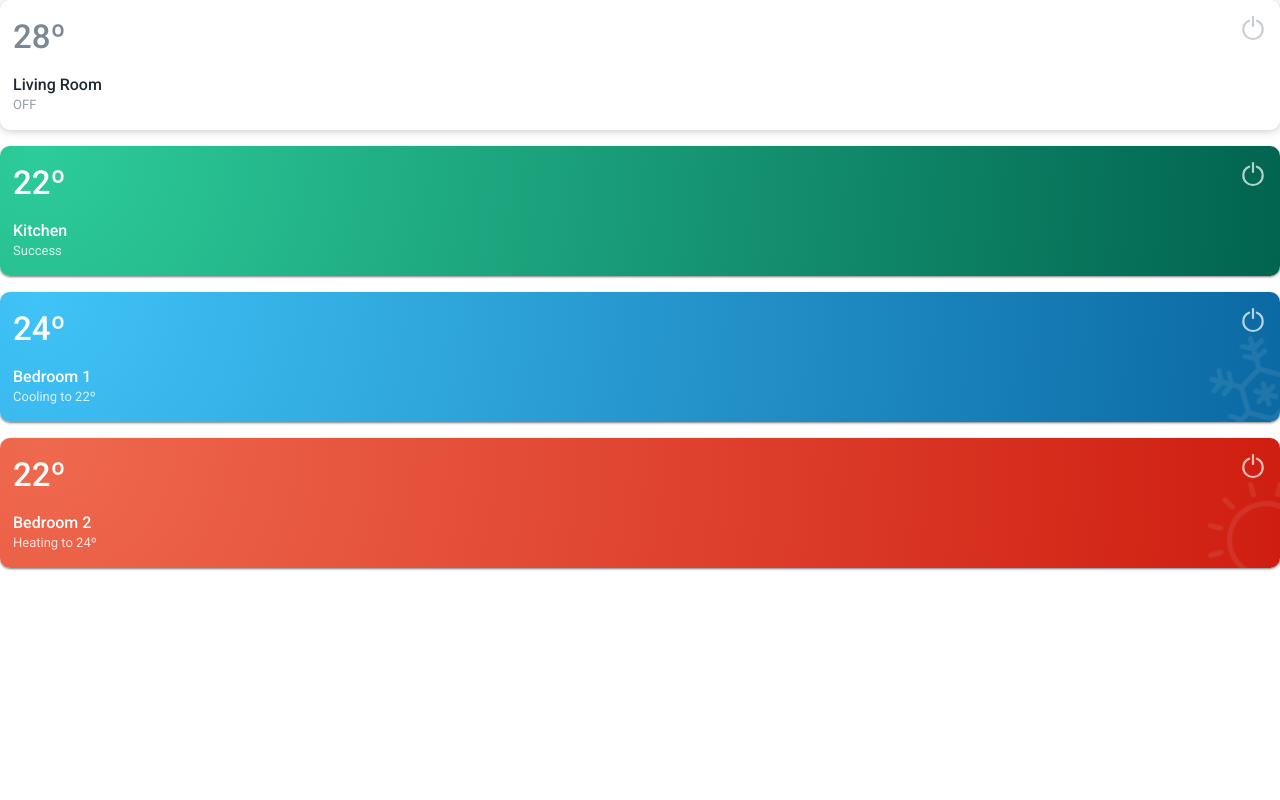
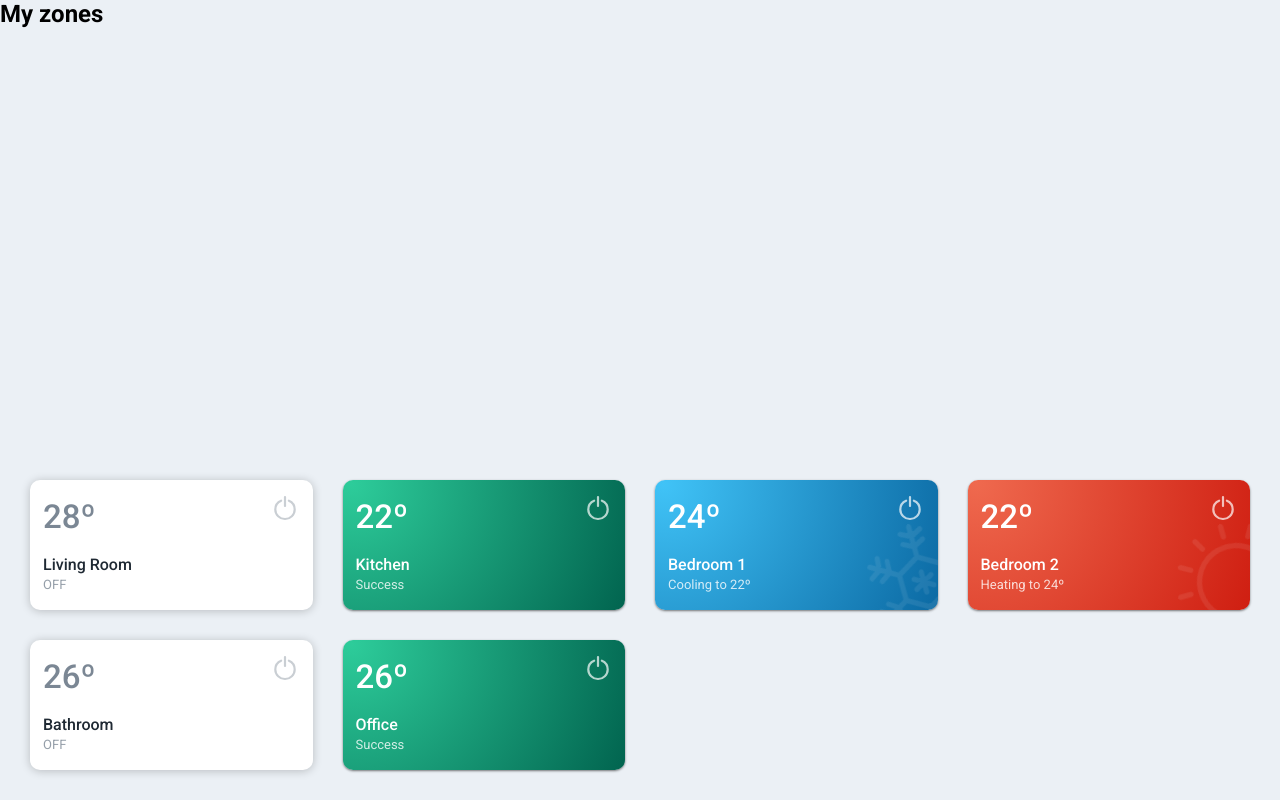
Before and after one commit to JCMiriam/airzone__tech-test, a React (Vite) app: page / in a window 1280 px wide. Built offline with nearby package versions, Linux system fonts and the light colour scheme.

Commit message:
feat(zones):create zones dashboard component and use it into zones page

```diff
--- a/src/App.tsx
+++ b/src/App.tsx
@@ -1,4 +1,4 @@
-import { ZonesPage } from './pages/ZonesPage';
+import ZonesPage from "./pages/ZonesPage/ZonesPage";
 
 function App() {
   return <ZonesPage />;
--- /dev/null
+++ b/src/components/ZonesDashboard/ZonesDashboard.module.scss
@@ -0,0 +1,19 @@
+@use '@/styles/breakpoints' as *;
+
+.zonesDashboard {
+    width: 100%;
+    display: grid;
+    gap: 30px;
+    padding: 15px;
+    padding-bottom: 30px;
+    grid-template-columns: repeat(2, 1fr);
+
+    @include respond-up(sm) {
+        grid-template-columns: repeat(3, 1fr);
+        padding: 30px;
+    }
+
+    @include respond-up(lg) {
+        grid-template-columns: repeat(4, 1fr);
+    }
+}
--- /dev/null
+++ b/src/components/ZonesDashboard/ZonesDashboard.tsx
@@ -0,0 +1,40 @@
+import React, { useState } from 'react';
+import zonesData from '@/data/zones.json';
+import { ZoneButton } from '@/components/ZoneButton/ZoneButton';
+import type { ZoneData } from './ZonesDashboard.types';
+
+import styles from './ZonesDashboard.module.scss';
+
+export const ZonesDashboard: React.FC = () => {
+    const [zones, setZones] = useState<ZoneData[]>(zonesData);
+
+    const handleToggle = (zoneId: string) => {
+        setZones(prevZones =>
+            prevZones.map(zone =>
+                zone.id === zoneId
+                ? { ...zone, isOn: !zone.isOn }
+                : zone
+            )
+        );
+    };
+
+    const handleClick = (zoneId: string) => {
+        console.log(`Zone ${zoneId} clicked`);
+    };
+
+    return (
+        <section className={styles.zonesDashboard}>
+            {zones.map(zone => (
+                <ZoneButton
+                    key={zone.id}
+                    zoneName={zone.zoneName}
+                    isOn={zone.isOn}
+                    currentTemperature={zone.currentTemperature}
+                    targetTemperature={zone.targetTemperature}
+                    onClick={() => handleClick(zone.id)}
+                    onToggle={() => handleToggle(zone.id)}
+                />
+            ))}
+        </section>
+    );
+};
--- a/src/data/zones.json
+++ b/src/data/zones.json
@@ -26,5 +26,19 @@
         "isOn": true,
         "currentTemperature": 22,
         "targetTemperature": 24
+    },
+    {
+        "id": "0004",
+        "zoneName": "Bathroom",
+        "isOn": false,
+        "currentTemperature": 26,
+        "targetTemperature": 26
+    },
+    {
+        "id": "0005",
+        "zoneName": "Office",
+        "isOn": true,
+        "currentTemperature": 26,
+        "targetTemperature": 26
     }
 ]
--- a/src/pages/ZonesPage.tsx
+++ /dev/null
@@ -1,37 +0,0 @@
-import React, { useState } from 'react';
-import zonesData from '@/data/zones.json';
-import { ZoneButton } from '@/components/ZoneButton/ZoneButton';
-
-export const ZonesPage: React.FC = () => {
-    const [zones, setZones] = useState(zonesData);
-
-    const handleToggle = (zoneId: string) => {
-        setZones(prev =>
-        prev.map(zone =>
-            zone.id === zoneId
-            ? { ...zone, isOn: !zone.isOn }
-            : zone
-        )
-        );
-    };
-
-    const handleClick = (zoneId: string) => {
-        console.log(`Zone ${zoneId} clicked`);
-    };
-
-    return (
-        <div style={{ display: 'grid', gap: '1rem' }}>
-        {zones.map(zone => (
-            <ZoneButton
-                key={zone.id}
-                zoneName={zone.zoneName}
-                isOn={zone.isOn}
-                currentTemperature={zone.currentTemperature}
-                targetTemperature={zone.targetTemperature}
-                onClick={() => handleClick(zone.id)}
-                onToggle={() => handleToggle(zone.id)}
-            />
-        ))}
-        </div>
-    );
-};
--- /dev/null
+++ b/src/pages/ZonesPage/ZonesPage.module.scss
@@ -0,0 +1,7 @@
+.zonesPage {
+    min-height: 100vh;
+    display: flex;
+    flex-direction: column;
+    justify-content: space-between;
+    background-color: var(--light-gray);
+}
--- /dev/null
+++ b/src/pages/ZonesPage/ZonesPage.tsx
@@ -0,0 +1,21 @@
+import { ZonesDashboard } from "@/components/ZonesDashboard/ZonesDashboard";
+import styles from "./ZonesPage.module.scss";
+
+const ZonesPage: React.FC = () => {
+  return (
+    <main className={styles.zonesPage}>
+      <div>
+        <h2>My zones</h2>
+        <div>
+          <span></span>
+          <span></span>
+          <span></span>
+        </div>
+      </div>
+
+      <ZonesDashboard />
+    </main>
+  );
+};
+
+export default ZonesPage;
```
Also changed, not shown: src/components/ZonesDashboard/ZonesDashboard.types.ts (added, +7 -0 lines).
